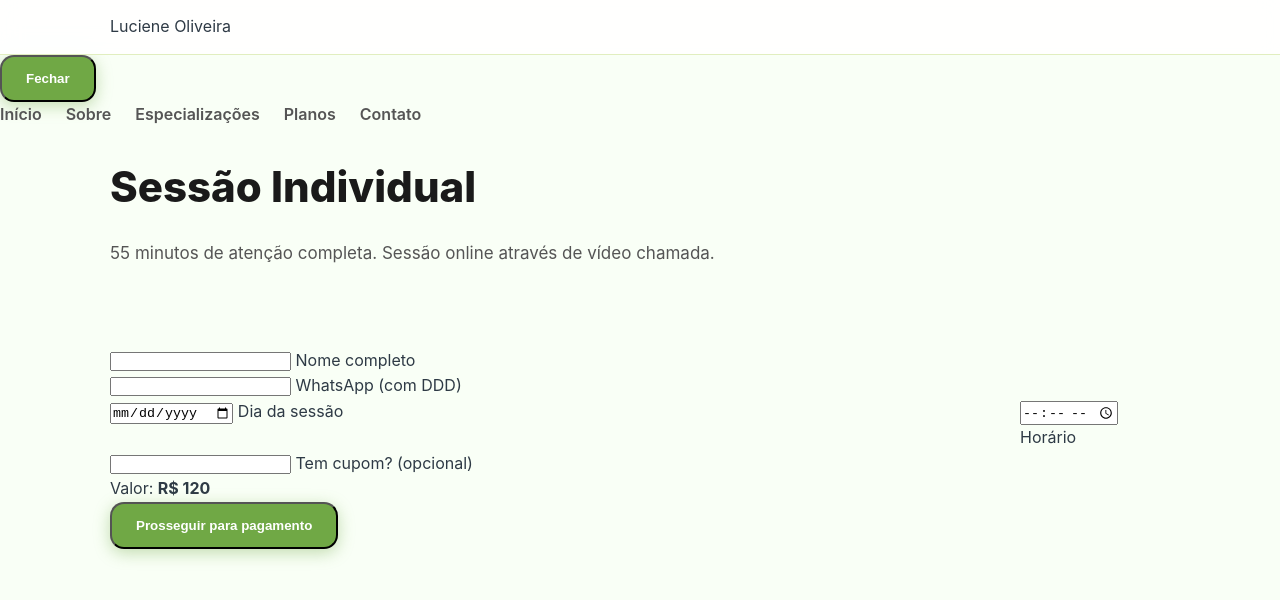
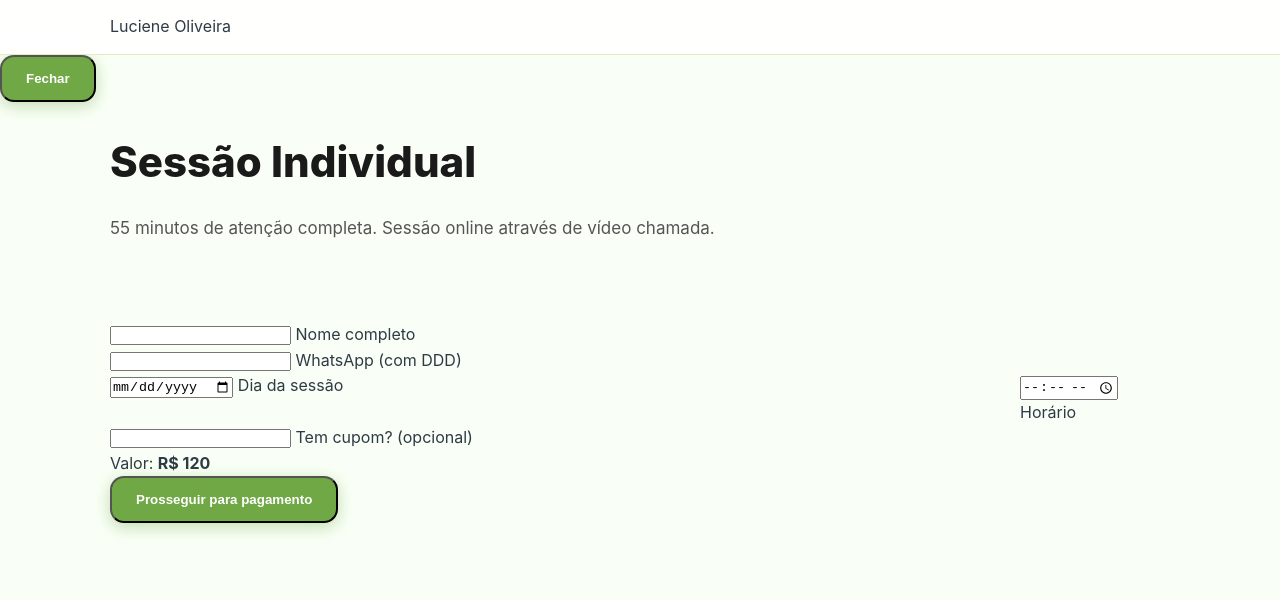
Before and after one commit to henriq-ycler-js/Luciene-terapeuta, a plain HTML site: page plano-individual.html in a window 1280 px wide. Drawn offline with Linux system fonts and the light colour scheme.

Commit message:
Remove mobile sidebar navigation links
Removed the mobile sidebar navigation links.

```diff
--- a/plano-individual.html
+++ b/plano-individual.html
@@ -21,13 +21,6 @@
 <!-- SIDEBAR MOBILE -->
 <aside class="sidebar" aria-hidden="true">
   <div class="close"><button class="btn" onclick="document.querySelector('.sidebar').classList.remove('open')">Fechar</button></div>
-  <nav>
-    <a href="index.html#inicio">Início</a>
-    <a href="index.html#sobre">Sobre</a>
-    <a href="index.html#especializacoes">Especializações</a>
-    <a href="index.html#planos">Planos</a>
-    <a href="index.html#contato">Contato</a>
-  </nav>
 </aside>
 
 <main class="container">
```
